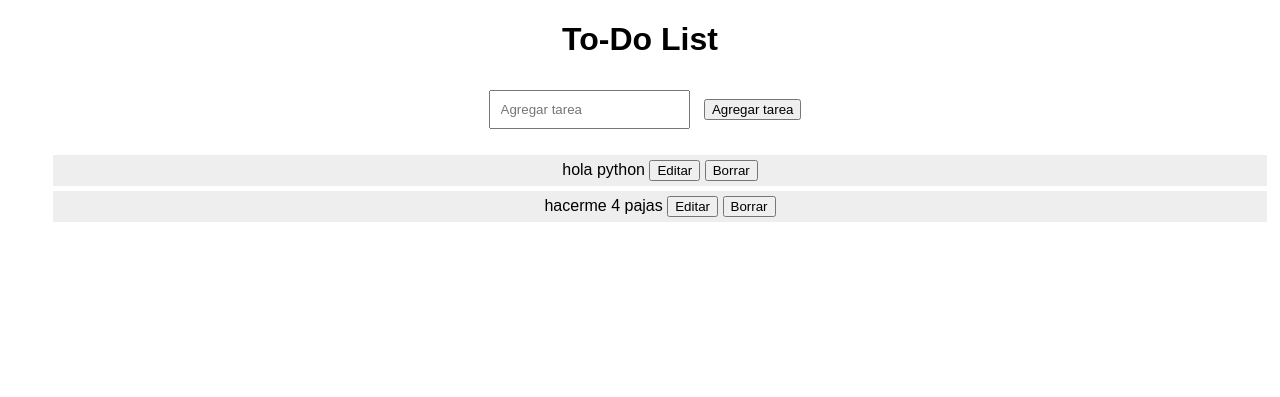
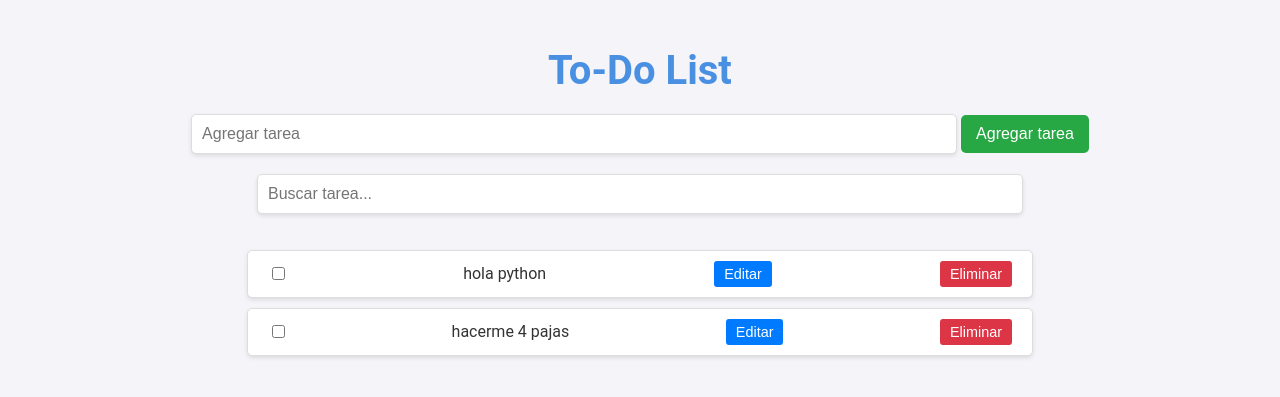
Before and after one commit to sd0116/To_Do_List, a Django app: page / in a window 1280 px wide. Shown: the top 397 px of the page. Run offline with Django 5.2, Linux system fonts and the light colour scheme; data comes from the database, SQL or seed files in the repository; both versions use the stored data as it was after the commit.

Commit message:
Css de la aplicacion

```diff
--- a/To_Do_List/Lista/static/css/styles.css
+++ b/To_Do_List/Lista/static/css/styles.css
@@ -1,19 +1,143 @@
+/* Diseño general */
 body {
-    font-family: Arial, sans-serif;
+    font-family: 'Roboto', sans-serif;
+    background-color: #f4f4f9;
+    color: #333;
+    margin: 0;
+    padding: 20px;
     text-align: center;
 }
 
-input {
-    padding: 10px;
-    margin: 10px;
+h1 {
+    font-size: 2.5rem;
+    color: #4a90e2;
+    margin-bottom: 20px;
 }
 
+/* Formulario para añadir tarea */
+form {
+    margin-bottom: 20px;
+}
+
+form input[type="text"] {
+    width: 60%;
+    padding: 10px;
+    font-size: 1rem;
+    border: 1px solid #ddd;
+    border-radius: 5px;
+    box-shadow: 0 2px 4px rgba(0, 0, 0, 0.1);
+}
+
+form button {
+    padding: 10px 15px;
+    font-size: 1rem;
+    color: #fff;
+    background-color: #28a745;
+    border: none;
+    border-radius: 5px;
+    cursor: pointer;
+    transition: background-color 0.3s ease;
+}
+
+form button:hover {
+    background-color: #218838;
+}
+
+/* Barra de búsqueda */
+input#search-bar {
+    width: 60%;
+    padding: 10px;
+    font-size: 1rem;
+    margin-bottom: 20px;
+    border: 1px solid #ddd;
+    border-radius: 5px;
+    box-shadow: 0 2px 4px rgba(0, 0, 0, 0.1);
+}
+
+/* Botón de papelera general */
+#delete-selected {
+    padding: 10px 20px;
+    font-size: 1rem;
+    color: white;
+    background-color: #dc3545;
+    border: none;
+    border-radius: 5px;
+    cursor: pointer;
+    margin: 20px auto; /* Centra el botón */
+    display: block;
+    transition: background-color 0.3s ease;
+    display: none; /* Ocultar por defecto */
+}
+
+#delete-selected:hover {
+    background-color: #c82333;
+}
+
+/* Lista de tareas */
 ul {
     list-style-type: none;
+    padding: 0;
 }
 
+/* Elemento de la lista */
 li {
-    padding: 5px;
-    margin: 5px;
-    background-color: #eee;
+    padding: 10px 20px;
+    margin: 10px auto;
+    background-color: #fff;
+    border: 1px solid #ddd;
+    border-radius: 5px;
+    display: flex;
+    justify-content: space-between;
+    align-items: center;
+    width: 60%;
+    box-shadow: 0 2px 4px rgba(0, 0, 0, 0.1);
+    transition: background-color 0.3s ease;
 }
+
+li:hover {
+    background-color: #f9f9f9;
+}
+
+/* Botones de acción */
+li button {
+    padding: 5px 10px;
+    font-size: 0.9rem;
+    color: #fff;
+    border: none;
+    border-radius: 3px;
+    cursor: pointer;
+    transition: background-color 0.3s ease;
+}
+
+li button:first-of-type {
+    background-color: #007bff; /* Botón editar */
+}
+
+li button:first-of-type:hover {
+    background-color: #0056b3;
+}
+
+li button:last-of-type {
+    background-color: #dc3545; /* Botón eliminar */
+}
+
+li button:last-of-type:hover {
+    background-color: #c82333;
+}
+
+li button i {
+    margin: 0;
+    padding: 0;
+}
+
+/* Checkbox */
+.task-checkbox {
+    margin-right: 10px;
+    cursor: pointer;
+}
+
+/* Estilo para tareas completadas */
+.task-title.completed {
+    text-decoration: line-through;
+    color: #aaa;
+}
--- a/To_Do_List/Lista/static/js/app.js
+++ b/To_Do_List/Lista/static/js/app.js
@@ -1,5 +1,5 @@
 document.addEventListener('DOMContentLoaded', function () {
-    loadTasks();  // Asegúrate de que solo se llame una vez al cargar la página
+    loadTasks();
 
     // Función para cargar las tareas al iniciar la página
     function loadTasks() {
@@ -7,17 +7,21 @@ document.addEventListener('DOMContentLoaded', function () {
             .then(response => response.json())
             .then(tasks => {
                 const taskList = document.getElementById('task-list');
-                taskList.innerHTML = '';  // Limpia la lista antes de cargar las tareas
+                taskList.innerHTML = ''; // Limpia la lista antes de cargar
 
                 tasks.forEach(task => {
                     const li = document.createElement('li');
                     li.innerHTML = `
-                        <span>${task.title}</span>
+                        <input type="checkbox" class="task-checkbox" data-id="${task.id}">
+                        <span class="task-title">${task.title}</span>
                         <button onclick="editTask(${task.id}, '${task.title}')">Editar</button>
-                        <button onclick="deleteTask(${task.id})">Borrar</button>
+                        <button onclick="deleteTask(${task.id})">Eliminar</button>
                     `;
                     taskList.appendChild(li);
                 });
+
+                // Configurar el evento para mostrar/ocultar el botón de papelera general
+                setupCheckboxListeners();
             });
     }
 
@@ -38,13 +42,13 @@ document.addEventListener('DOMContentLoaded', function () {
         }).then(response => response.json())
             .then(data => {
                 if (data.status === "success") {
-                    loadTasks();  // Recargar la lista de tareas después de agregar
-                    document.getElementById('task').value = '';  // Limpiar el campo de entrada
+                    loadTasks(); // Recargar la lista de tareas después de agregar
+                    document.getElementById('task').value = ''; // Limpiar el campo de entrada
                 }
             });
     });
 
-            // Función para eliminar una tarea
+    // Función para eliminar una tarea individual
     window.deleteTask = function (id) {
         fetch(`/delete-task/${id}/`, {
             method: 'DELETE',
@@ -56,9 +60,10 @@ document.addEventListener('DOMContentLoaded', function () {
         });
     };
 
+    // Función para editar una tarea
     window.editTask = function (id, currentTitle) {
-                const newTitle = prompt('Edit Task', currentTitle);
-                if (newTitle) {
+        const newTitle = prompt('Edita la tarea:', currentTitle);
+        if (newTitle && newTitle.trim() !== "") {
             fetch(`/update-task/${id}/`, {
                 method: 'PUT',
                 headers: {
@@ -74,4 +79,53 @@ document.addEventListener('DOMContentLoaded', function () {
         }
     };
 
+    // Función para buscar tareas
+    window.searchTasks = function () {
+        const searchValue = document.getElementById('search-bar').value.toLowerCase();
+        const tasks = document.querySelectorAll('#task-list li');
+
+        tasks.forEach(task => {
+            const taskText = task.querySelector('.task-title').innerText.toLowerCase();
+            if (taskText.includes(searchValue)) {
+                task.style.display = 'flex';
+            } else {
+                task.style.display = 'none';
+            }
         });
+    };
+
+    // Configurar los eventos de los checkboxes
+    function setupCheckboxListeners() {
+        const checkboxes = document.querySelectorAll('.task-checkbox');
+        const deleteSelectedButton = document.getElementById('delete-selected');
+
+        checkboxes.forEach(checkbox => {
+            checkbox.addEventListener('change', function () {
+                const selectedTasks = document.querySelectorAll('.task-checkbox:checked');
+                deleteSelectedButton.style.display = selectedTasks.length > 0 ? 'block' : 'none';
+            });
+        });
+    }
+
+    // Función para eliminar tareas seleccionadas
+    document.getElementById('delete-selected').addEventListener('click', function () {
+        const selectedTasks = Array.from(document.querySelectorAll('.task-checkbox:checked')).map(cb => cb.dataset.id);
+
+        if (selectedTasks.length > 0) {
+            fetch('/delete-tasks/', {
+                method: 'POST',
+                headers: {
+                    'X-CSRFToken': document.querySelector('[name=csrfmiddlewaretoken]').value,
+                    'Content-Type': 'application/json'
+                },
+                body: JSON.stringify({ task_ids: selectedTasks })
+            }).then(response => response.json())
+                .then(data => {
+                    if (data.status === 'success') {
+                        loadTasks(); // Recargar las tareas después de eliminar
+                        document.getElementById('delete-selected').style.display = 'none'; // Ocultar el botón
+                    }
+                });
+        }
+    });
+});
--- a/To_Do_List/Lista/templates/index.html
+++ b/To_Do_List/Lista/templates/index.html
@@ -8,25 +8,35 @@
     <title>To-Do List PWA</title>
     <link rel="manifest" href="{% static 'manifest.json' %}">
     <link rel="stylesheet" href="{% static 'css/styles.css' %}">
+    <link href="https://cdnjs.cloudflare.com/ajax/libs/font-awesome/6.0.0-beta3/css/all.min.css" rel="stylesheet">
 </head>
 
 <body>
+    <header>
         <h1>To-Do List</h1>
+    </header>
 
+    <main>
         <!-- Formulario para añadir una nueva tarea -->
         <form id="task-form" method="POST">
             {% csrf_token %}
-        <input type="text" id="task" placeholder="Agregar tarea">
+            <input type="text" id="task" placeholder="Agregar tarea" required>
             <button type="submit">Agregar tarea</button>
         </form>
 
+        <!-- Barra de búsqueda -->
+        <input type="text" id="search-bar" placeholder="Buscar tarea..." onkeyup="searchTasks()">
+
+        <!-- Botón de papelera general -->
+        <button id="delete-selected">
+            🗑️ Eliminar seleccionadas
+        </button>
+
         <!-- Lista de tareas -->
         <ul id="task-list"></ul>
-
-
+    </main>
 
     <script src="{% static 'js/app.js' %}"></script>
-
 </body>
 
 </html>
--- a/To_Do_List/Lista/views.py
+++ b/To_Do_List/Lista/views.py
@@ -2,8 +2,7 @@ from django.http import JsonResponse, QueryDict
 from django.views.decorators.csrf import csrf_exempt
 from .models import Task
 from django.shortcuts import render
-from . import views
-
+import json
 
 def index(request):
     return render(request, 'index.html')
@@ -43,3 +42,16 @@ def update_task(request, task_id):
             task.save()
             return JsonResponse({"status": "success"})
         return JsonResponse({"status": "error", "message": "Title is required"}, status=400)
+
+# Función para eliminar múltiples tareas
+@csrf_exempt
+def delete_multiple_tasks(request):
+    if request.method == 'POST':
+        data = json.loads(request.body)  # Procesar los datos enviados en el cuerpo de la solicitud
+        task_ids = data.get('task_ids', [])  # Obtener la lista de IDs de tareas
+
+        if task_ids:
+            Task.objects.filter(id__in=task_ids).delete()  # Eliminar las tareas cuyos IDs están en la lista
+            return JsonResponse({"status": "success", "deleted_count": len(task_ids)})
+
+        return JsonResponse({"status": "error", "message": "No tasks selected"}, status=400)
--- a/To_Do_List/To_Do_List/urls.py
+++ b/To_Do_List/To_Do_List/urls.py
@@ -1,4 +1,3 @@
-
 from django.contrib import admin
 from django.urls import path
 from Lista import views
@@ -14,7 +13,8 @@ urlpatterns = [
     path('add-task/', views.add_task, name='add_task'),
     path('delete-task/<int:task_id>/', views.delete_task, name='delete_task'),
     path('update-task/<int:task_id>/', views.update_task, name='update_task'),
+    path('delete-tasks/', views.delete_multiple_tasks, name='delete_multiple_tasks'),  # Nueva ruta para eliminar múltiples tareas
+]
 
-]
 if settings.DEBUG:
     urlpatterns += static(settings.STATIC_URL, document_root=settings.STATIC_ROOT)
```
Also changed, not shown: To_Do_List/db.sqlite3. Lines whose indentation alone changed are shown as unchanged.
